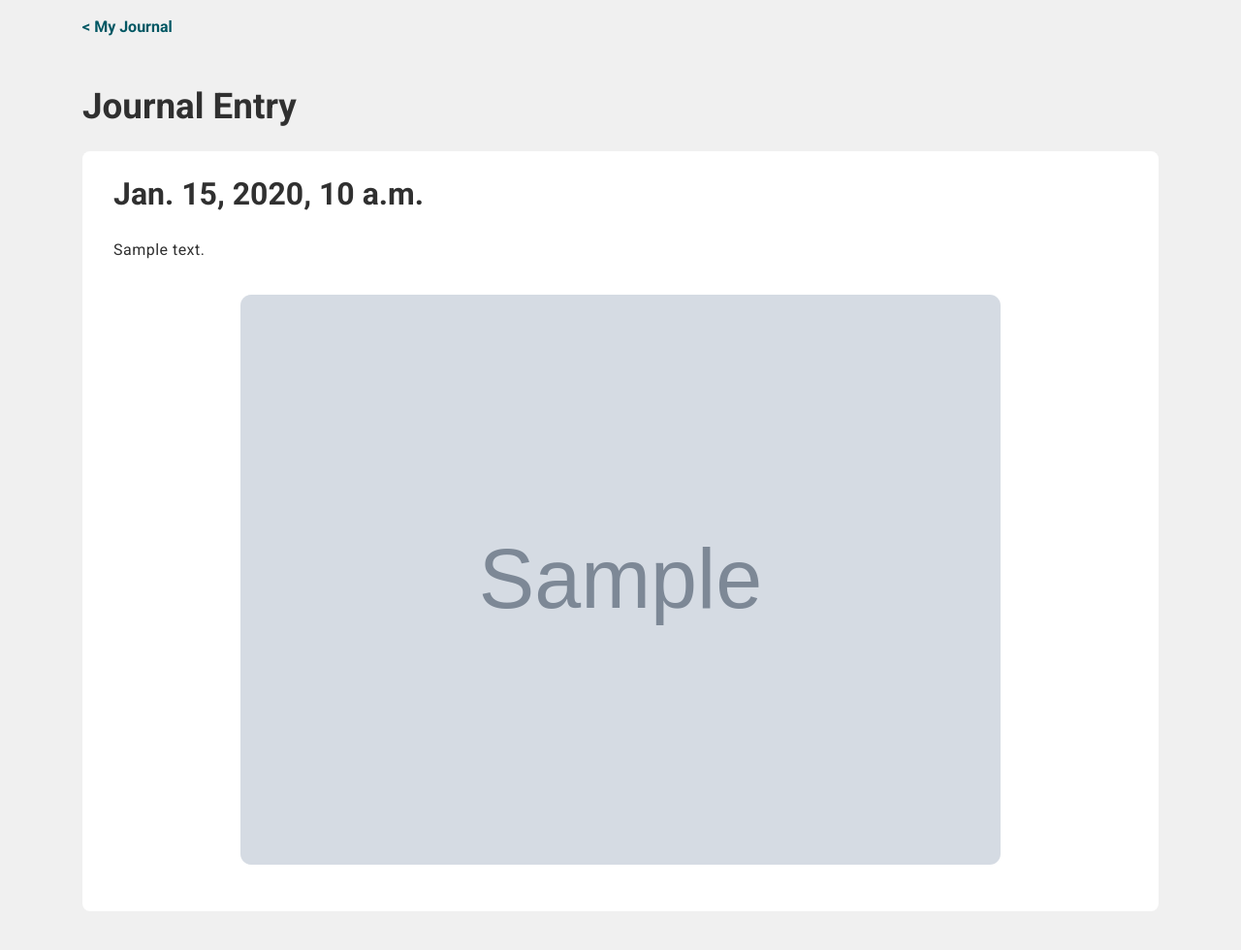
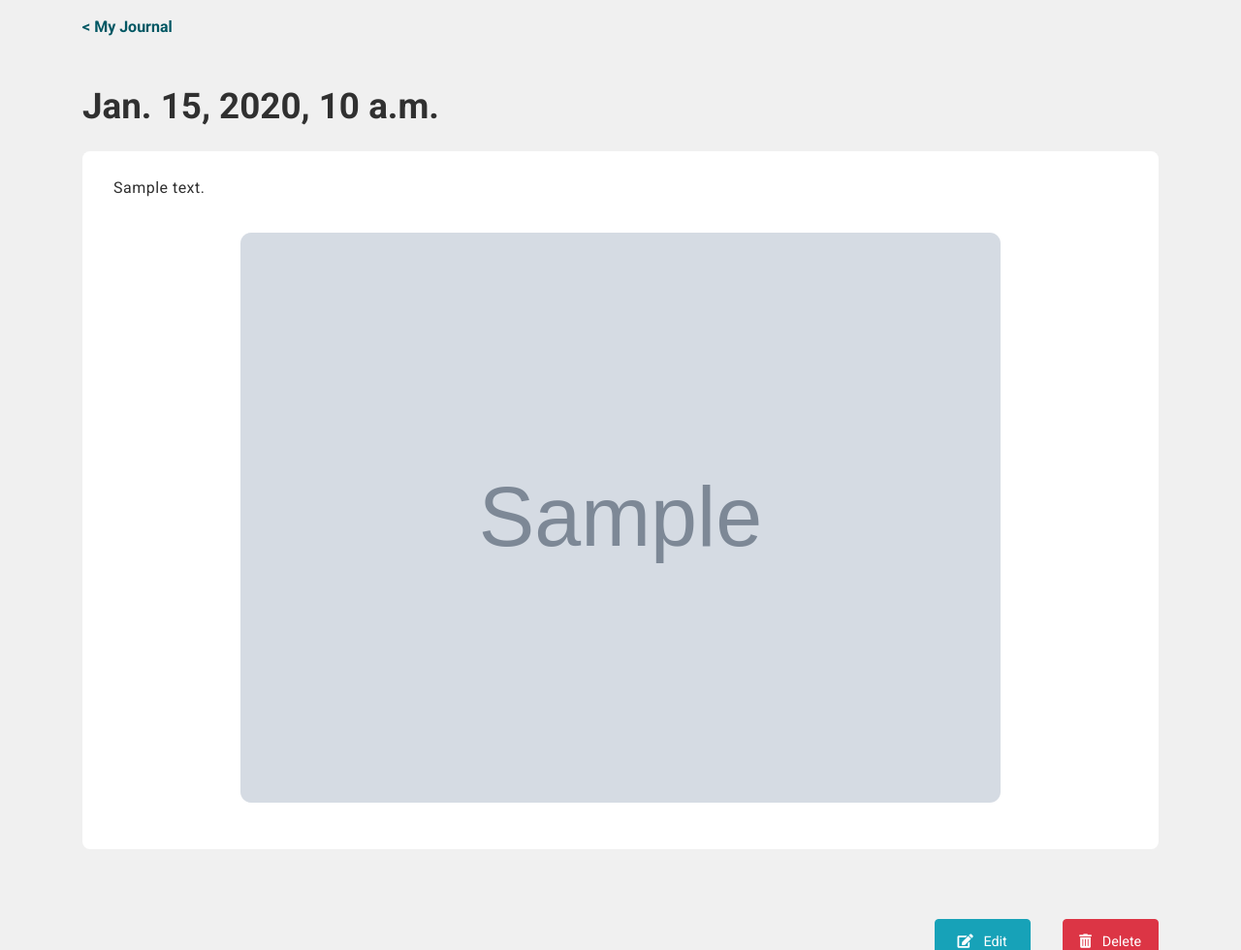
Before and after one commit to bear-rsg/experiences-of-landscape-workers, a Django app: page /journal/1/ in a window 1280 px wide. Shown: the part 48-1028 px from the top of the page at 97% size. Run offline with Django 3.2, Linux system fonts and the light colour scheme; a user stored in the database is signed in; tables that the repository leaves empty hold one stand-in row (values such as "Sample post"); grey boxes marked "Sample" are stand-in pictures; parts of the project's set-up code (start-up, migrations or seed data) failed here and were passed over; some libraries are stand-ins or nearby versions.

Commit message:
improved look of detail page

```diff
--- a/django/core/static/css/custom.css
+++ b/django/core/static/css/custom.css
@@ -355,17 +355,11 @@ a.journalentry-list-item:hover {
     display: block;
 }
 
-.journalentry-detail-title {
-    font-size: 2em;
-    font-weight: bold;
-    margin-bottom: 0.6em;
-    display: block;
-}
-
 .journalentry-detail-text {
     font-size: 1em;
     line-height: 1.7em;
     letter-spacing: 0.03em;
+    margin-top: -2.5em;
 }
 
 .journalentry-detail-text p {
--- a/django/journal/templates/journal/journalentry-detail.html
+++ b/django/journal/templates/journal/journalentry-detail.html
@@ -7,9 +7,8 @@
         <a href="{% url 'journal-journalentry-list' %}">&lt; My Journal</a>
     </div>
 
-    <h1>Journal Entry</h1>
+    <h1>{{ object.title }}</h1>
     <section>
-        <div class="journalentry-detail-title">{{ object.title }}</div>
         <div class="journalentry-detail-text">{{ object.entry_text|linebreaks }}</div>
         {% if object.entry_image %}
             <div class="journalentry-detail-image">
```
